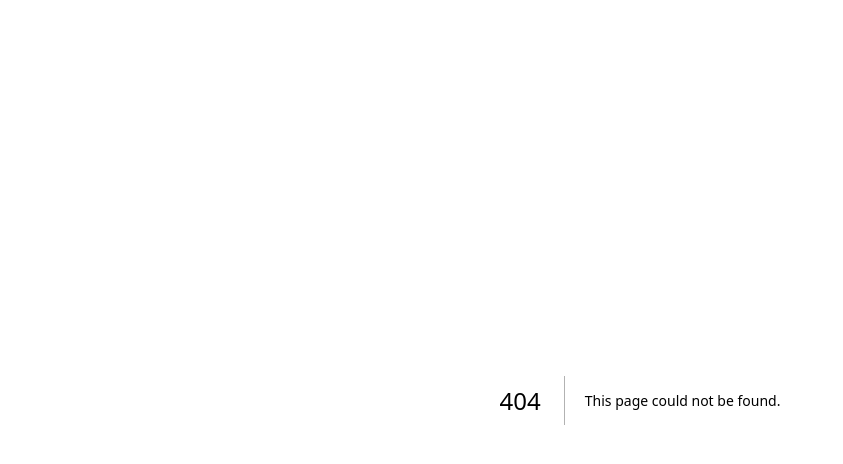
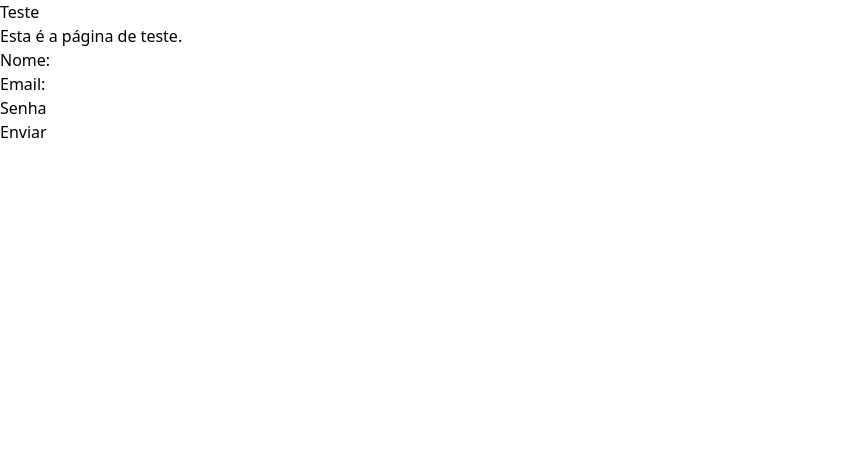
Before and after one commit to hudsonmartins08/zero2fit, a Next.js app: page /teste in a window 1280 px wide. Before the commit this address had no page. Shown: the top 464 px of the page, without its empty margins (0-843 px from the left). Built offline with nearby package versions, Linux system fonts and the light colour scheme.

Commit message:
Com o teste

```diff
--- a/package.json
+++ b/package.json
@@ -11,6 +11,7 @@
   "dependencies": {
     "@headlessui/react": "^2.2.4",
     "@radix-ui/themes": "^3.2.1",
+    "axios": "^1.10.0",
     "next": "15.3.2",
     "react": "^19.0.0",
     "react-dom": "^19.0.0",
--- /dev/null
+++ b/src/api/instance.js
@@ -0,0 +1,4 @@
+import axios from 'axios';
+export const instance = axios.create({
+    baseURL:'http://localhost:3002'
+})
--- a/src/pages/index.jsx
+++ b/src/pages/index.jsx
@@ -5,10 +5,32 @@ import { LuDumbbell } from "react-icons/lu";
 import { LuLeafyGreen } from "react-icons/lu";
 import { FiMapPin } from "react-icons/fi";
 import { useState } from "react";
+import { instance } from "@/api/instance";
 
 export default function Home() {
   const [showAuthModal, setShowAuthModal] = useState(false);
   const [isLogin, setIsLogin] = useState(true);
+  const [nome, setNome] = useState("");
+  const [email, setEmail] = useState("");
+  const [senha, setSenha] = useState("");
+  const [confirmarSenha, setConfirmarSenha] = useState("");
+
+  async function handleSubmit(){
+    try {
+      const resposta = await instance.post('/users', {
+        name: nome,
+        email: email,
+        password: senha,
+      })
+      const data = await resposta.data;
+      if(data){
+        alert("Usuário cadastrado com sucesso!");
+      }
+    } catch (error) {
+      console.error("Erro ao enviar o formulário:", error);
+
+    }
+  }
 
   return (
     <div className="">
@@ -61,6 +83,8 @@ export default function Home() {
                         Nome completo
                       </label>
                       <input
+                        value={nome}
+                        onChange={(e) => setNome(e.target.value)}
                         type="text"
                         className="w-full px-4 py-2 border border-gray-300 rounded-md focus:outline-none focus:ring-2 focus:ring-[#178080]"
                         placeholder="Seu nome"
@@ -73,6 +97,8 @@ export default function Home() {
                       E-mail
                     </label>
                     <input
+                      value={email}
+                      onChange={(e) => setEmail(e.target.value)}
                       type="email"
                       className="w-full px-4 py-2 border border-gray-300 rounded-md focus:outline-none focus:ring-2 focus:ring-[#178080]"
                       placeholder="seu@email.com"
@@ -84,6 +110,8 @@ export default function Home() {
                       Senha
                     </label>
                     <input
+                      value={senha}
+                      onChange={(e) => setSenha(e.target.value)}
                       type="password"
                       className="w-full px-4 py-2 border border-gray-300 rounded-md focus:outline-none focus:ring-2 focus:ring-[#178080]"
                       placeholder={isLogin ? "Sua senha" : "Crie uma senha"}
@@ -96,6 +124,8 @@ export default function Home() {
                         Confirme sua senha
                       </label>
                       <input
+                        value={confirmarSenha}
+                        onChange={(e) => setConfirmarSenha(e.target.value)}
                         type="password"
                         className="w-full px-4 py-2 border border-gray-300 rounded-md focus:outline-none focus:ring-2 focus:ring-[#178080]"
                         placeholder="Confirme sua senha"
@@ -113,6 +143,7 @@ export default function Home() {
                     </button>
 
                     <button
+                      onClick={handleSubmit}
                       type="submit"
                       className="px-6 py-2 bg-[#FF7F6A] text-white rounded-md hover:bg-[#FF7F6A]/90 transition cursor-pointer"
                     >
--- /dev/null
+++ b/src/pages/teste/index.jsx
@@ -0,0 +1,46 @@
+import { instance } from "@/api/instance";
+import { useState } from "react";
+
+export default function Teste() {
+    const [nome, setNome] = useState("");
+      const [email, setEmail] = useState("");
+      const [senha, setSenha] = useState("");
+
+      async function handleSubmit(e){
+        e.preventDefault();
+          try {
+            const resposta = await instance.post('/users', {
+              name: nome,
+              email: email,
+              password: senha,
+            })
+            const data = await resposta.data;
+            if(data){
+              alert("Usuário cadastrado com sucesso!");
+            }
+          } catch (error) {
+            console.error("Erro ao enviar o formulário:", error);
+
+          }
+        }
+  return (
+    <div>
+        {/*Esta página é um teste que o Davi fez para aprender a usar o Next.js e o Axios.*/}
+
+         <h1>Teste</h1>
+      <p>Esta é a página de teste.</p>
+      <form action="" onSubmit={(e) => handleSubmit(e)}>
+        <label htmlFor="name">Nome:</label>
+        <input onChange={(e) => setNome(e.target.value)} type="text" id="name" name="name" />
+        <br />
+        <label htmlFor="email">Email:</label>
+        <input onChange={(e) => setEmail(e.target.value)} type="email" id="email" name="email" />
+        <br />
+        <label htmlFor="senha">Senha</label>
+        <input onChange={(e) => setSenha(e.target.value)} type="password" id="senha" name="senha" />
+        <br />
+        <button type="submit">Enviar</button>
+      </form>
+    </div>
+  );
+}
```
Also changed, not shown: 1 other file (tests, documents, lock files or other folders).
